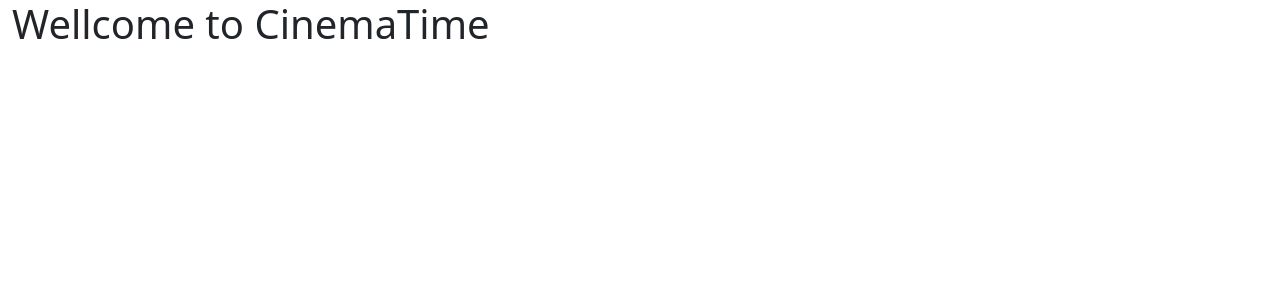
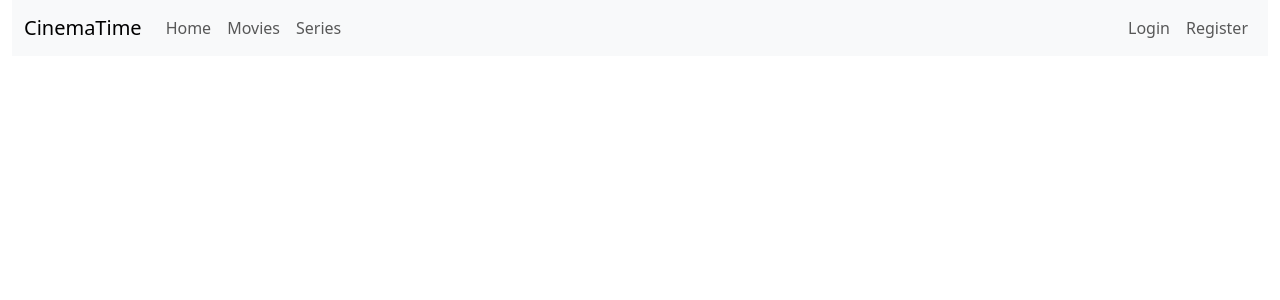
Before and after one commit to KateNK98/cinema-time, a React (Vite) app in the folder client/: page / in a window 1280 px wide. Shown: the top 300 px of the page. Built offline with nearby package versions, Linux system fonts and the light colour scheme.

Commit message:
Add html header

```diff
--- a/client/src/App.jsx
+++ b/client/src/App.jsx
@@ -1,11 +1,12 @@
 import 'bootstrap/dist/css/bootstrap.min.css';
 import Container from 'react-bootstrap/Container';
+import Header from './components/header/Header.jsx';
 
 function App() {
 
   return (
     <Container fluid>
-      <h1>Wellcome to CinemaTime</h1>
+      <Header />
     </Container>
   )
 }
--- /dev/null
+++ b/client/src/components/header/Header.jsx
@@ -0,0 +1,55 @@
+import Button from 'react-bootstrap/Button';
+import Container from 'react-bootstrap/Container';
+import Form from 'react-bootstrap/Form';
+import Nav from 'react-bootstrap/Nav';
+import Navbar from 'react-bootstrap/Navbar';
+import NavDropdown from 'react-bootstrap/NavDropdown';
+
+export default function Header() {
+  return (
+    <Navbar expand="lg" className="bg-body-tertiary">
+      <Container fluid>
+        <Navbar.Brand href="#">CinemaTime</Navbar.Brand>
+        <Navbar.Toggle aria-controls="navbarScroll" />
+        <Navbar.Collapse id="navbarScroll">
+          <Nav
+            className="me-auto my-2 my-lg-0"
+            style={{ maxHeight: '100px' }}
+            navbarScroll
+          >
+            <Nav.Link href="#action1">Home</Nav.Link>
+            <Nav.Link href="#action2">Movies</Nav.Link>
+            {/* <NavDropdown title="Link" id="navbarScrollingDropdown">
+              <NavDropdown.Item href="#action3">Action</NavDropdown.Item>
+              <NavDropdown.Item href="#action4">
+                Another action
+              </NavDropdown.Item>
+              <NavDropdown.Divider />
+              <NavDropdown.Item href="#action5">
+                Something else here
+              </NavDropdown.Item>
+            </NavDropdown> */}
+            <Nav.Link href="#">
+              Series
+            </Nav.Link>
+          </Nav>
+          <Nav>
+            <Nav.Link href="#action2">Login</Nav.Link>
+            <Nav.Link href="#action1">Register</Nav.Link>
+          </Nav>
+          {/* <Form className="d-flex">
+            <Form.Control
+              type="search"
+              placeholder="Search"
+              className="me-2"
+              aria-label="Search"
+            />
+            <Button variant="outline-success">Search</Button>
+          </Form> */}
+        </Navbar.Collapse>
+      </Container>
+    </Navbar>
+  );
+}
+
+//export default Header;
```
